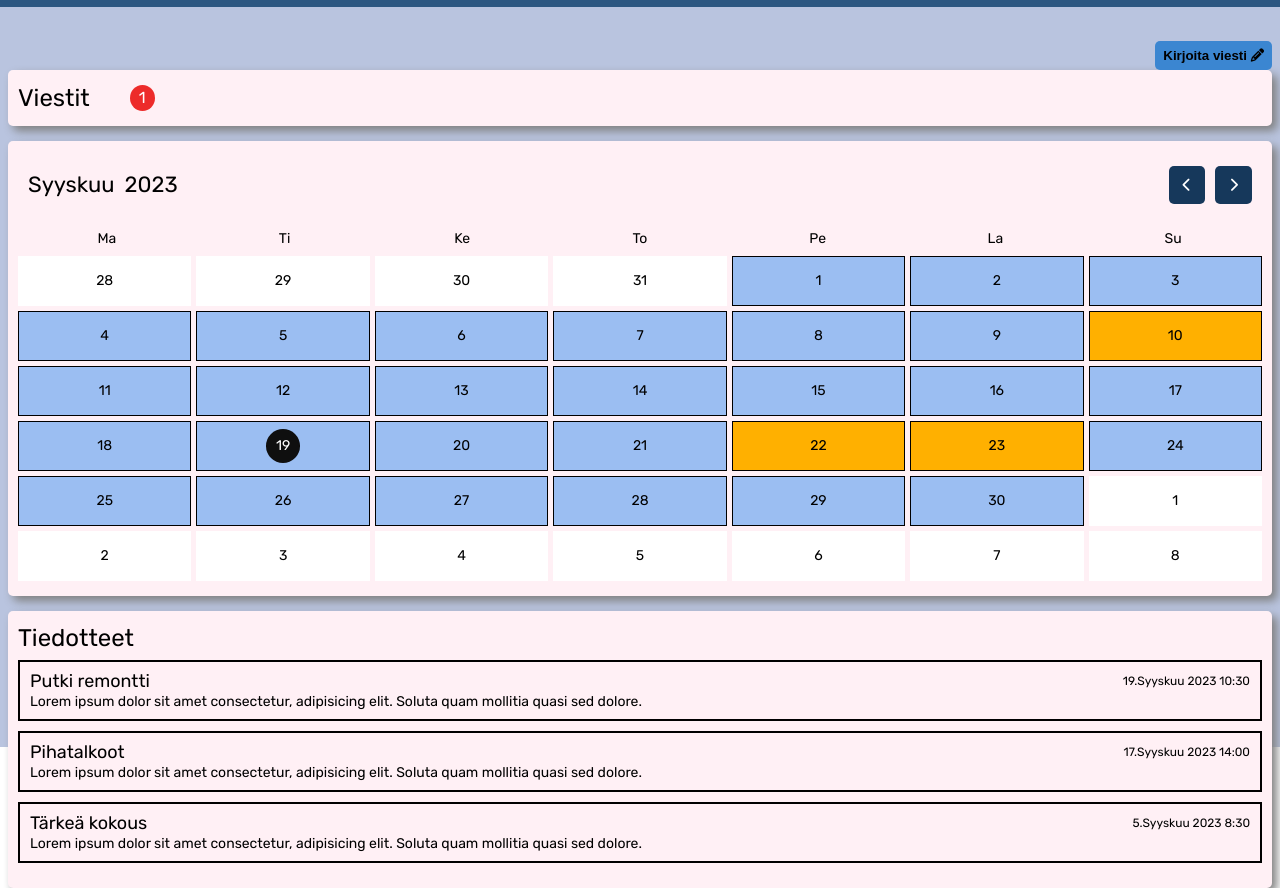
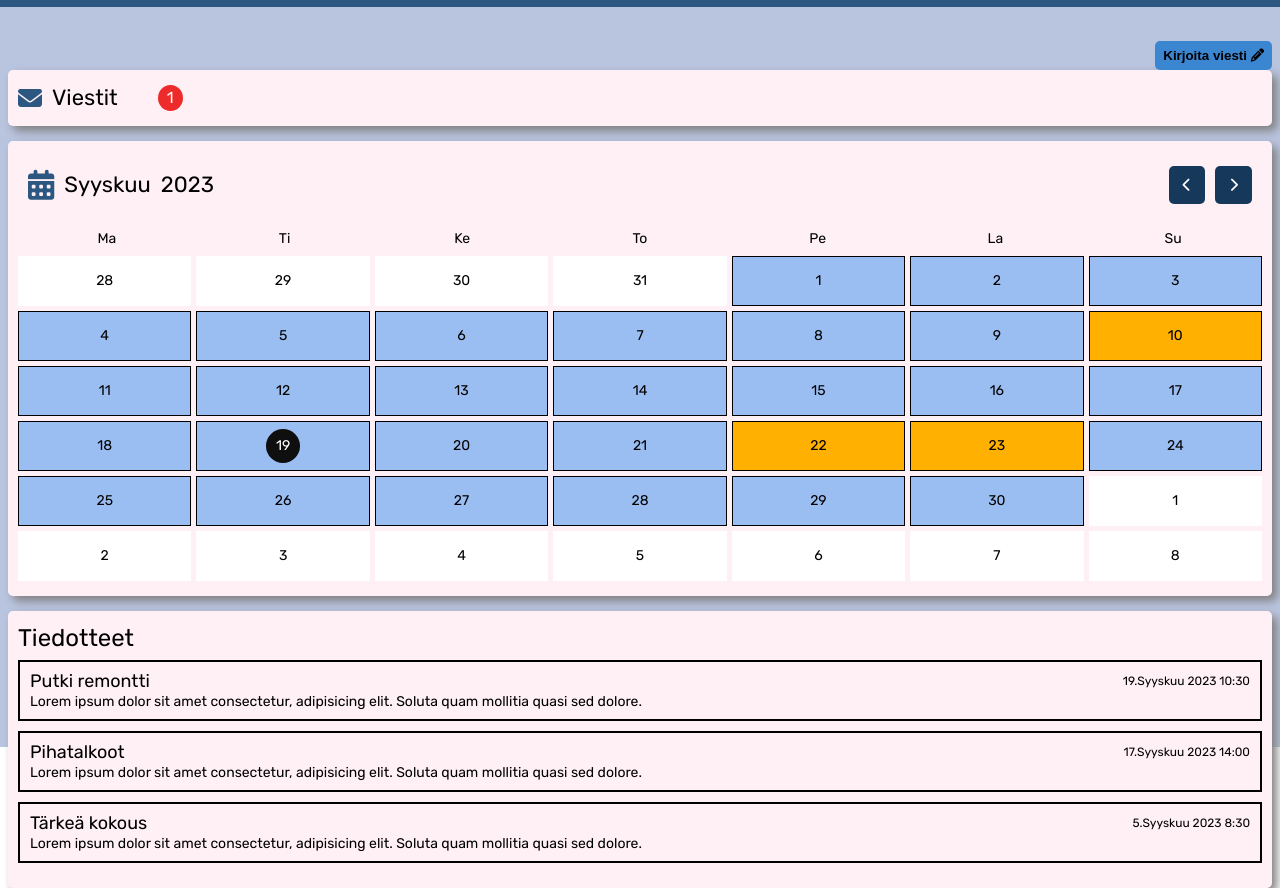
Before and after one commit to SweetCinnamonBun/asukas-areena, a plain HTML site: page index.html in a window 1280 px wide. Shown: the part 53-941 px from the top of the page. Drawn offline with Linux system fonts and the light colour scheme.

Commit message:
added icons to front page

```diff
--- a/index.html
+++ b/index.html
@@ -44,6 +44,7 @@
           </button>
         </div>
         <div class="messages">
+          <i class="fa-solid fa-envelope"></i>
           <h1><a href="messages/messages.html">Viestit</a></h1>
           <span>1</span>
         </div>
@@ -52,6 +53,7 @@
         <div class="calendar">
           <div class="month">
             <div class="container">
+              <i id="calendar-icon" class="fa-solid fa-calendar-days"></i>
               <span id="current-month">Syyskuu</span>
               <span id="year">2023</span>
             </div>
--- a/layout.css
+++ b/layout.css
@@ -94,8 +94,14 @@ body {
   align-items: center;
 }
 
+.messages i {
+  font-size: 2.4rem;
+  padding-inline-end: 1rem;
+  color: #2c5781;
+}
+
 .messages h1 {
-  font-size: 2.4rem;
+  font-size: 2.2rem;
   display: inline;
 }
 
@@ -175,7 +181,8 @@ body {
   justify-content: end;
 }
 
-.month i {
+#chevron-left,
+#chevron-right {
   font-size: 1.4rem;
   padding-block: 1.2rem;
   padding-inline: 1.4rem;
@@ -183,6 +190,12 @@ body {
   border-radius: 0.5rem;
   background-color: #16385b;
   color: white;
+}
+
+#calendar-icon {
+  font-size: 3rem;
+  padding-inline-end: 1rem;
+  color: #2c5781;
 }
 
 .calendar h2 {
```
